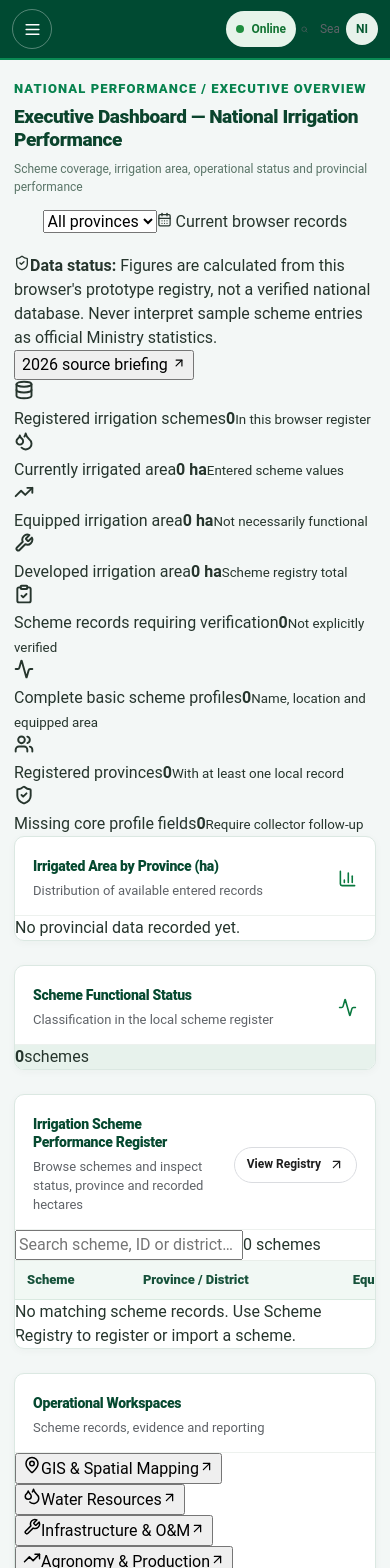
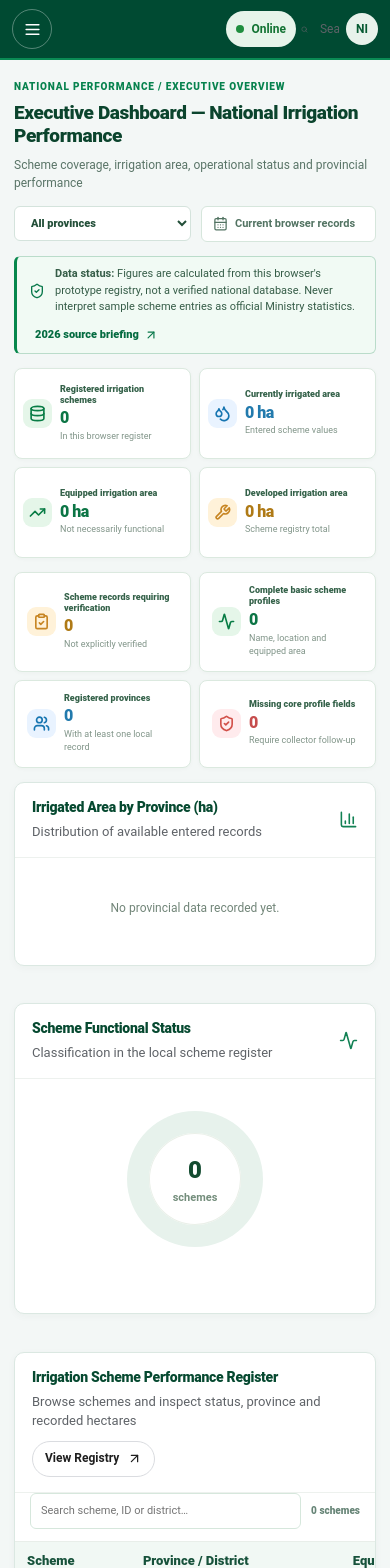
Before and after one commit to CipherBloom07/NIMIS, a React (Vite) app: page / in a window 390 px wide. Shown: the top 1568 px of the page. Built offline with nearby package versions, Linux system fonts and the light colour scheme.

Commit message:
Implement responsive seven-screen screenshot-inspired executive dashboard typography, KPI tiles and charts

```diff
--- a/src/requirements-theme.css
+++ b/src/requirements-theme.css
@@ -143,3 +143,75 @@ body,.app-shell{background:var(--nimis-reference-surface);color:var(--nimis-refe
  .assessment-actions{justify-content:flex-start}
  .app-shell .topbar{min-height:54px}
 }
+
+/* Pixel-reference inspired national executive dashboard, responsive 7-view UI. */
+.executive-overview{display:flex;flex-direction:column;gap:14px}
+.executive-overview .overview-heading{margin-bottom:0}
+.overview-heading .eyebrow{font-size:10px}
+.overview-filters{display:flex;gap:10px;align-items:center;flex-wrap:wrap}
+.overview-filters select{border:1px solid #d4e3dc;background:#fff;color:#234f39;font-size:11px;font-weight:800;padding:9px 12px;border-radius:6px;min-width:145px}
+.overview-period{display:flex;align-items:center;gap:7px;padding:9px 11px;background:#fff;border:1px solid #d6e6dc;border-radius:6px;color:#527362;font-size:11px;font-weight:750;white-space:nowrap}
+.overview-source{display:flex;align-items:center;gap:10px;padding:9px 12px;border:1px solid #badcca;border-left:3px solid #07874c;border-radius:6px;background:#f1faf4;font-size:11px;color:#365d48;line-height:1.5}
+.overview-source svg{flex:none;color:#08784a}
+.overview-source span{flex:1}
+.overview-source button{display:inline-flex;align-items:center;gap:5px;border:0;background:transparent;color:#046b40;font-size:11px;font-weight:900;cursor:pointer;white-space:nowrap}
+.overview-kpis{display:grid;grid-template-columns:repeat(4,minmax(0,1fr));gap:12px}
+.overview-metric{display:flex;align-items:center;gap:11px;min-width:0;background:#fff;border:1px solid #dbe9df;border-radius:8px;padding:15px 13px;min-height:96px;box-shadow:0 1px 4px rgba(12,58,31,.03)}
+.overview-metric .metric-icon{display:grid;place-items:center;flex:0 0 40px;width:40px;height:40px;border-radius:9px;background:#e5f6e9;color:#087c45}
+.overview-metric.tone-blue .metric-icon{background:#e9f3ff;color:#1675b1}
+.overview-metric.tone-amber .metric-icon{background:#fff2d9;color:#c78522}
+.overview-metric.tone-red .metric-icon{background:#ffebed;color:#d25049}
+.overview-metric .metric-body{display:flex;flex-direction:column;gap:3px;min-width:0}
+.overview-metric .metric-body span{font-weight:850;font-size:10.5px;color:#35624a;line-height:1.25}
+.overview-metric .metric-body strong{font-size:clamp(17px,1.5vw,25px);line-height:1.12;font-weight:950;color:#0c7545;letter-spacing:-.03em;white-space:nowrap}
+.overview-metric.tone-blue .metric-body strong{color:#227aad}
+.overview-metric.tone-amber .metric-body strong{color:#af7a16}
+.overview-metric.tone-red .metric-body strong{color:#c64d4d}
+.overview-metric .metric-body small{font-size:10px;color:#819589}
+.overview-kpis-secondary .overview-metric{min-height:82px;padding:12px}
+.overview-kpis-secondary .metric-icon{width:34px;height:34px;flex-basis:34px}
+.overview-kpis-secondary .metric-body strong{font-size:20px}
+.overview-main-grid{display:grid;grid-template-columns:minmax(0,1.5fr) minmax(0,1fr);gap:13px;align-items:stretch}
+.overview-chart{min-width:0;min-height:315px}
+.overview-chart .panel-head,.overview-table .panel-head,.overview-quick .panel-head{padding:15px 17px}
+.overview-chart .panel-head svg{color:#128154}
+.overview-bars{display:flex;flex-direction:column;gap:13px;padding:13px 17px 20px}
+.overview-bar-head{display:flex;justify-content:space-between;align-items:baseline;gap:12px;color:#49695a;font-size:11px;margin-bottom:7px}
+.overview-bar-head span{font-weight:740;overflow:hidden;text-overflow:ellipsis;white-space:nowrap}
+.overview-bar-head strong{color:#184f35;font-size:10px;font-weight:900;white-space:nowrap}
+.overview-bar-track{height:10px;background:#eaf2ec;border-radius:6px;overflow:hidden}
+.overview-bar-track i{display:block;height:100%;min-width:0;border-radius:6px}
+.overview-status-layout{display:flex;align-items:center;justify-content:center;gap:23px;padding:24px 16px 30px;min-height:234px}
+.overview-circle{flex:0 0 168px;width:168px;height:168px;border-radius:50%;display:grid;place-items:center}
+.overview-circle>div{display:flex;flex-direction:column;justify-content:center;align-items:center;gap:2px;width:112px;height:112px;border-radius:50%;background:#fff;box-shadow:inset 0 0 0 1px #eaf0e9}
+.overview-circle strong{font-size:24px;color:#134b30;font-weight:950}
+.overview-circle span{font-size:11px;color:#738d7b;font-weight:700}
+.overview-legend{display:flex;flex-direction:column;gap:12px;min-width:0;flex:1}
+.overview-legend>div{display:grid;grid-template-columns:10px minmax(0,1fr) auto;gap:8px;align-items:center;font-size:11px;color:#516b5b}
+.overview-legend i{width:9px;height:9px;border-radius:50%}
+.overview-legend span{overflow:hidden;text-overflow:ellipsis;white-space:nowrap}
+.overview-legend strong{font-weight:900;color:#174c31}
+.overview-lower-grid{display:grid;grid-template-columns:minmax(0,2fr) minmax(230px,.78fr);gap:13px;align-items:start}
+.overview-table{min-width:0;overflow:hidden}
+.overview-table .panel-head{gap:10px;flex-wrap:wrap}
+.overview-table-controls{display:flex;justify-content:space-between;align-items:center;padding:0 15px 12px;gap:10px}
+.overview-table-controls input{flex:1;max-width:330px;border:1px solid #d6e7dc;border-radius:6px;background:#fff;padding:9px 10px;font-size:11px;color:#163c26}
+.overview-table-controls span{color:#668476;font-weight:800;font-size:10px;white-space:nowrap}
+.overview-block{display:block;font-size:10px;font-weight:600;color:#82958b;margin-top:3px}
+.overview-status{display:inline-flex;align-items:center;padding:5px 8px;border-radius:15px;font-size:10px;font-weight:900;white-space:nowrap;background:#eff3f0;color:#56715f}
+.overview-status.status-green{background:#e4f8eb;color:#087c44}
+.overview-status.status-amber{background:#fff1d4;color:#a57817}
+.overview-status.status-red{background:#ffe9e9;color:#b53737}
+.overview-empty{padding:28px 16px;color:#718578;font-size:12px;text-align:center}
+.overview-quick{overflow:hidden}
+.overview-quick>button{display:flex;align-items:center;gap:11px;width:100%;text-align:left;padding:15px;border:0;border-top:1px solid #e7efe9;background:#fff;color:#24553a;font-weight:800;font-size:12px;cursor:pointer}
+.overview-quick>button:hover{background:#f1faf4}
+.overview-quick>button>svg:first-child{color:#0b8852}
+.overview-quick>button span{flex:1}
+.overview-quick-foot{display:flex;gap:9px;align-items:flex-start;border-top:1px solid #e7eee7;padding:14px;font-size:10px;color:#708a7b;line-height:1.4}
+.overview-quick-foot svg{flex:none;color:#248455}
+.assessment-calculated{padding:12px 18px;background:#f2faf5;border-top:1px solid #e0ebe5;color:#21533b;font-size:12px}
+.assessment-calculated small{display:block;font-size:10px;color:#718e7d;margin-top:5px}
+@media(max-width:1200px){.overview-kpis{grid-template-columns:repeat(2,minmax(0,1fr))}.overview-status-layout{gap:10px}.overview-circle{flex-basis:136px;width:136px;height:136px}.overview-circle>div{width:92px;height:92px}.overview-lower-grid{grid-template-columns:minmax(0,1fr)}}
+@media(max-width:800px){.overview-main-grid{grid-template-columns:minmax(0,1fr)}.overview-source{flex-wrap:wrap}.overview-heading{align-items:stretch}.overview-filters{width:100%}}
+@media(max-width:520px){.overview-kpis{gap:8px}.overview-metric{gap:8px;min-height:91px;padding:10px 8px}.overview-metric .metric-icon{width:29px;height:29px;flex-basis:29px}.overview-metric .metric-icon svg{width:17px;height:17px}.overview-metric .metric-body span{font-size:9px}.overview-metric .metric-body strong{font-size:16px;white-space:normal}.overview-metric .metric-body small{font-size:9px}.overview-status-layout{flex-wrap:wrap}.overview-legend{flex-basis:100%}.overview-chart{min-height:auto}.overview-source button{width:100%}.overview-filters select{min-width:0;flex:1}.overview-period{flex:1}}
```
